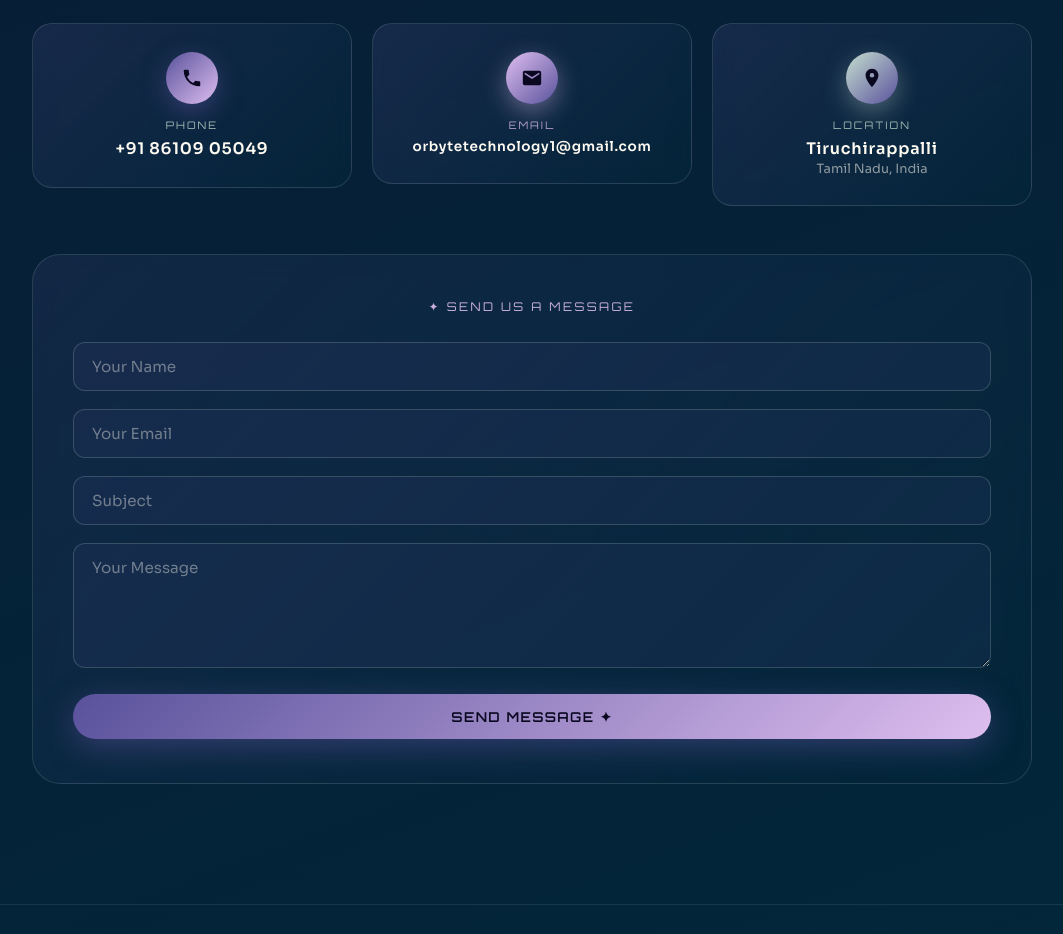
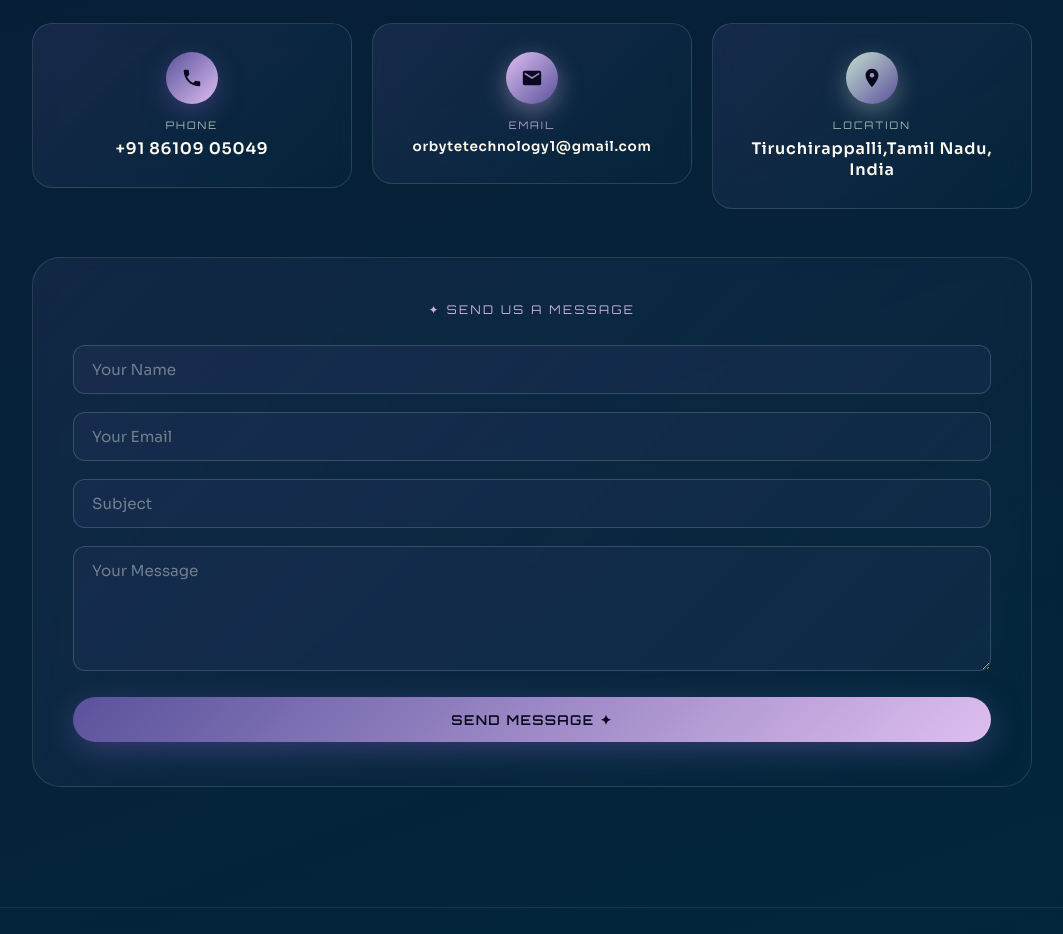
Before and after one commit to augustinenicholas170-afk/www.orbyte-technologies., a plain HTML site: page index.html in a window 1280 px wide. Shown: the part 4460-5394 px from the top of the page, without its empty margins (108-1171 px from the left). Drawn offline with Linux system fonts and the light colour scheme.

Commit message:
Update index.html

```diff
--- a/index.html
+++ b/index.html
@@ -966,8 +966,8 @@
             </div>
             <div>
               <p class="contact-label">Location</p>
-              <p class="contact-value">Tiruchirappalli</p>
-              <p class="contact-sub">Tamil Nadu, India</p>
+              <p class="contact-value">Tiruchirappalli,Tamil Nadu, India</p>
+
             </div>
           </div>
         </a>
```
